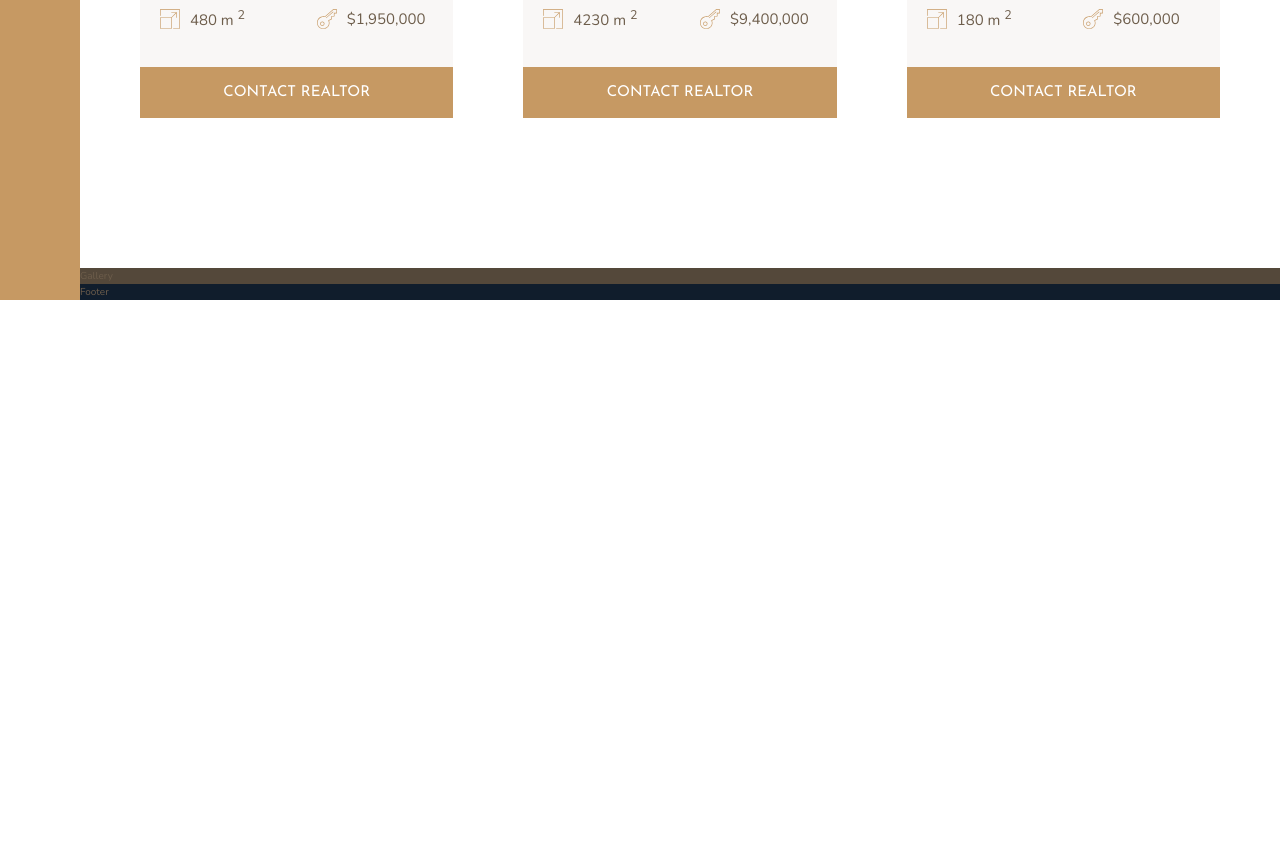
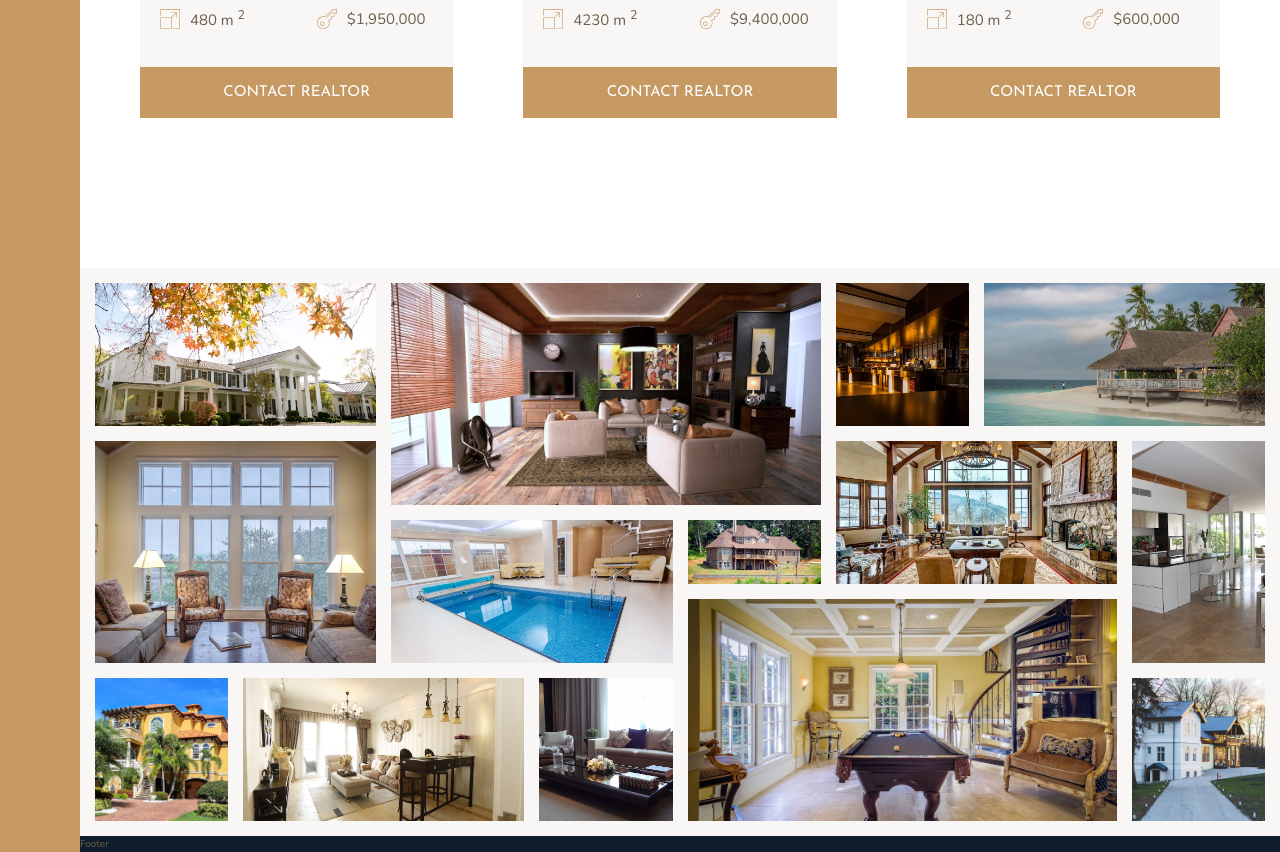
Before and after one commit to anatol06/nexter, a website: page index.html in a window 1280 px wide. Shown: the part 2804-3656 px from the top of the page. Before the commit the page ends 3104 px from the top, so only its background shows below. Drawn offline with nearby package versions, Linux system fonts and the light colour scheme.

Commit message:
added the Gallery section

```diff
--- a/index.html
+++ b/index.html
@@ -300,11 +300,52 @@
                 </div>
                 <button class="btn home__btn">Contact realtor</button>
             </div>
-
        </section>
 
+       <!-- Gallery Section -->
        <section class="gallery">
-        Gallery
+           <figure class="gallery__item gallery__item--1">
+                <img src="img/gal-1.jpeg" alt="Gallery image 1" class="gallery__img">
+           </figure>
+            <figure class="gallery__item gallery__item--2">
+                <img src="img/gal-2.jpeg" alt="Gallery image 2" class="gallery__img">
+            </figure>
+            <figure class="gallery__item gallery__item--3">
+                <img src="img/gal-3.jpeg" alt="Gallery image 3" class="gallery__img">
+            </figure>
+            <figure class="gallery__item gallery__item--4">
+                <img src="img/gal-4.jpeg" alt="Gallery image 4" class="gallery__img">
+            </figure>
+            <figure class="gallery__item gallery__item--5">
+                <img src="img/gal-5.jpeg" alt="Gallery image 5" class="gallery__img">
+            </figure>
+            <figure class="gallery__item gallery__item--6">
+                <img src="img/gal-6.jpeg" alt="Gallery image 6" class="gallery__img">
+            </figure>
+            <figure class="gallery__item gallery__item--7">
+                <img src="img/gal-7.jpeg" alt="Gallery image 7" class="gallery__img">
+            </figure>
+            <figure class="gallery__item gallery__item--8">
+                <img src="img/gal-8.jpeg" alt="Gallery image 8" class="gallery__img">
+            </figure>
+            <figure class="gallery__item gallery__item--9">
+                <img src="img/gal-9.jpeg" alt="Gallery image 9" class="gallery__img">
+            </figure>
+            <figure class="gallery__item gallery__item--10">
+                <img src="img/gal-10.jpeg" alt="Gallery image 10" class="gallery__img">
+            </figure>
+            <figure class="gallery__item gallery__item--11">
+                <img src="img/gal-11.jpeg" alt="Gallery image 11" class="gallery__img">
+            </figure>
+            <figure class="gallery__item gallery__item--12">
+                <img src="img/gal-12.jpeg" alt="Gallery image 12" class="gallery__img">
+            </figure>
+            <figure class="gallery__item gallery__item--13">
+                <img src="img/gal-13.jpeg" alt="Gallery image 13" class="gallery__img">
+            </figure>
+            <figure class="gallery__item gallery__item--14">
+                <img src="img/gal-14.jpeg" alt="Gallery image 14" class="gallery__img">
+            </figure>
        </section>
 
        <footer class="footer">
--- a/sass/_gallery.scss
+++ b/sass/_gallery.scss
@@ -1,4 +1,78 @@
 .gallery {
-  background-color: $color-grey-dark-1;
+  background-color: $color-grey-light-1;
   grid-column: full-start / full-end;
+
+  display: grid;
+  grid-template-columns: repeat(8, 1fr);
+  grid-template-rows: repeat(7, 5vw);
+  grid-gap: 1.5rem;
+  padding: 1.5rem;
+
+  &__item {
+    &--1 {
+      grid-row: 1 / span 2;
+      grid-column: 1/ span 2;
+    }
+    &--2 {
+      grid-row: 1 / span 3;
+      grid-column: 3 / span 3;
+    }
+    &--3 {
+      grid-row: 1 / span 2;
+      grid-column: 6 / span 1;
+    }
+    &--4 {
+      grid-row: 1 / span 2;
+      grid-column: 7 / span 2;
+    }
+    &--5 {
+      grid-row: 3 / span 3;
+      grid-column: 1 / span 2;
+    }
+    &--6 {
+      grid-row: 4 / span 2;
+      grid-column: 3 / span 2;
+    }
+    &--7 {
+      grid-row: 4 / span 1;
+      grid-column: 5 / span 1;
+    }
+    &--8 {
+      grid-row: 3 / span 2;
+      grid-column: 6 / span 2;
+    }
+    &--9 {
+      grid-row: 3 / span 3;
+      grid-column: 8 / span 1;
+    }
+    &--10 {
+      grid-row: 6 / span 2;
+      grid-column: 1 / span 1;
+    }
+    &--11 {
+      grid-row: 6 / span 2;
+      grid-column: 2 / span 2;
+    }
+    &--12 {
+      grid-row: 6 / span 2;
+      grid-column: 4 / span 1;
+    }
+    &--13 {
+      grid-row: 5 / span 3;
+      grid-column: 5 / span 3;
+    }
+    &--14 {
+      grid-row: 6 / span 2;
+      grid-column: 8 / span 1;
+    }
+
+  }
+
+  &__img {
+    width: 100%;
+    height: 100%;
+    object-fit: cover;
+    display: block;
+  }
+
 }
```
Also changed, not shown: css/style.css.
